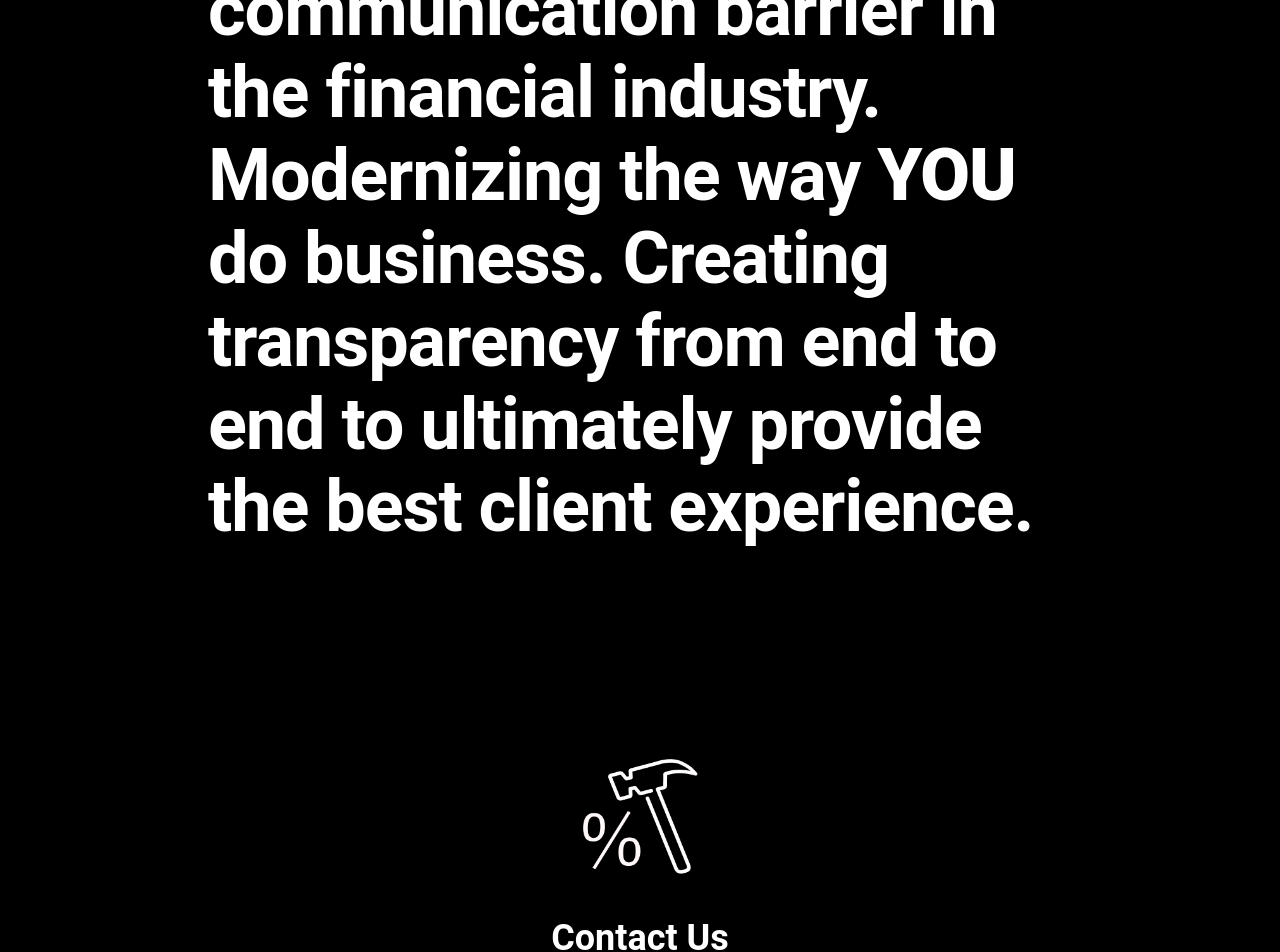
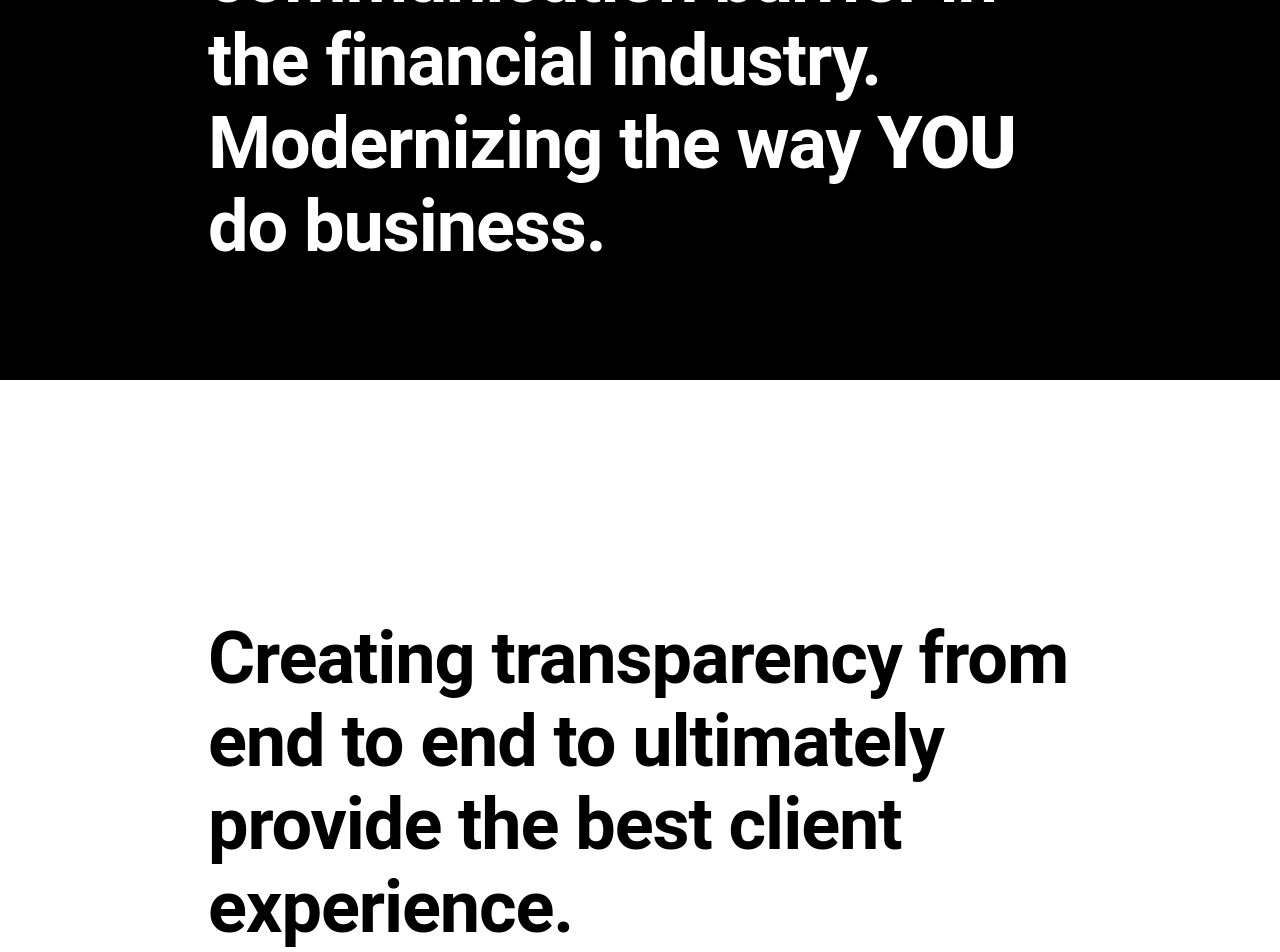
Before and after one commit to AndrewVis/rateworks, a Next.js app: page / in a window 1280 px wide. Shown: the part 1220-2172 px from the top of the page. Built offline with nearby package versions, Linux system fonts and the light colour scheme.

Commit message:
revised styling and functionality
revised styling and functionality

```diff
--- a/components/aboutus.js
+++ b/components/aboutus.js
@@ -1,17 +1,16 @@
 import React from "react";
-// import Link from "next/link";
+
 
 export default class Aboutus extends React.Component {
   render() {
     return (
       <div className="bg-black text-white">
-        <div className="min-h-screen max-w-5xl mx-auto px-10 lg:px-20 py-24 md:py-28 lg:py-36 flex flex-col justify-center items-center text-4xl md:text-6xl lg:text-7xl tracking-tight font-semibold">
+        <div className="min-h-screen max-w-5xl mx-auto px-10 lg:px-20 flex flex-col justify-center items-center text-4xl md:text-6xl lg:text-7xl tracking-tight font-semibold">
           <div className="leading-[1.15]">
             <div className="py-10">About Us</div>
             <span>We are breaking the communication barrier in the financial industry.
             </span>
-            <span> Modernizing the way <strong>YOU</strong> do business. Creating transparency from end to end to ultimately provide the best client experience.
-            </span>
+            <span> Modernizing the way <strong>YOU</strong> do business.</span>
           </div>
         </div>
       </div>
--- /dev/null
+++ b/components/aboutustwo.js
@@ -0,0 +1,19 @@
+import React from "react";
+
+
+export default class Aboutustwo extends React.Component {
+  render() {
+    return (
+      <div className="bg-white text-black py-0">
+        <div className="min-h-screen max-w-5xl mx-auto px-10 lg:px-20 md:pt-0 lg:pt-2 flex flex-col justify-center items-center text-4xl md:text-6xl lg:text-7xl tracking-tight font-semibold">
+          <div className="leading-[1.15]">
+            <span>Creating transparency from end to end to ultimately provide the best client experience.
+            </span>
+          </div>
+        </div>
+      </div>
+
+
+    );
+  }
+}
--- a/components/contact.js
+++ b/components/contact.js
@@ -1,4 +1,4 @@
-import React /*{ useState, useCallback }*/ from 'react'
+import React from 'react'
 import Image from 'next/image'
 
 export default class Contact extends React.Component {
--- a/components/masthead.js
+++ b/components/masthead.js
@@ -1,6 +1,6 @@
 import React from "react";
 import Image from "next/image";
-// import Link from "next/link";
+
 
 
 export default class Masthead extends React.Component {
--- a/pages/index.js
+++ b/pages/index.js
@@ -3,6 +3,7 @@ import styles from '../styles/Home.module.css'
 import Masthead from '../components/masthead'
 import Aboutus from '../components/aboutus'
 import Contact from '../components/contact'
+import Aboutustwo from '../components/aboutustwo'
 
 
 export default function Home() {
@@ -17,6 +18,7 @@ export default function Home() {
       <Masthead />
 
       <Aboutus />
+      <Aboutustwo />
       <Contact />
 
 
@@ -27,7 +29,8 @@ export default function Home() {
           target="_blank"
           rel="noopener noreferrer"
         >
-          Powered by
+          Powered by Andrew
+
 
         </a>
       </footer>
--- a/styles/Home.module.css
+++ b/styles/Home.module.css
@@ -1,8 +1,3 @@
-/* .container {
-  padding: 0 2rem;
-
-} */
-
 .main {
   min-height: 100vh;
   padding: 4rem 0;
@@ -17,9 +12,9 @@
   display: flex;
   flex: 1;
   padding: 2rem 0;
-  border-top: 1px solid #eaeaea;
   justify-content: center;
   align-items: center;
+  background-color: black;
 }
 
 .footer a {
@@ -27,11 +22,11 @@
   justify-content: center;
   align-items: center;
   flex-grow: 1;
+  color: white;
 }
 
 .title a {
-  color: #0070f3;
-  text-decoration: none;
+  color: white;
 }
 
 .title a:hover,
--- a/styles/globals.css
+++ b/styles/globals.css
@@ -4,8 +4,8 @@
 
 html,
 body {
-  /* background: black; */
-  font-family: Roboto, Oxygen, Ubuntu, Cantarell, Fira Sans, Droid Sans, Helvetica Neue, sans-serif;
+  font-family: Roboto, Oxygen, Ubuntu, Cantarell, Fira Sans, Droid Sans,
+    Helvetica Neue, sans-serif;
   line-height: 1.1;
   letter-spacing: 0em;
 }
```
